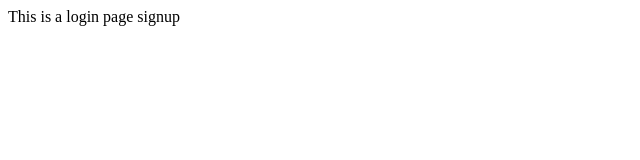
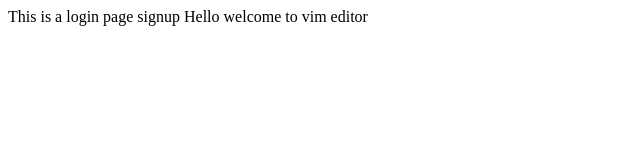
Before and after one commit to Intakhab08/gitpractice, a plain HTML site: page login.html in a window 1280 px wide. Shown: the whole page, without its empty margins (0-640 px from the left). Drawn offline with Linux system fonts and the light colour scheme.

Commit message:
some changes in login

```diff
--- a/login.html
+++ b/login.html
@@ -8,5 +8,6 @@
 <body>
     <a>This is a login page</a>
     signup
+    Hello welcome to vim editor
 </body>
 </html>
```
